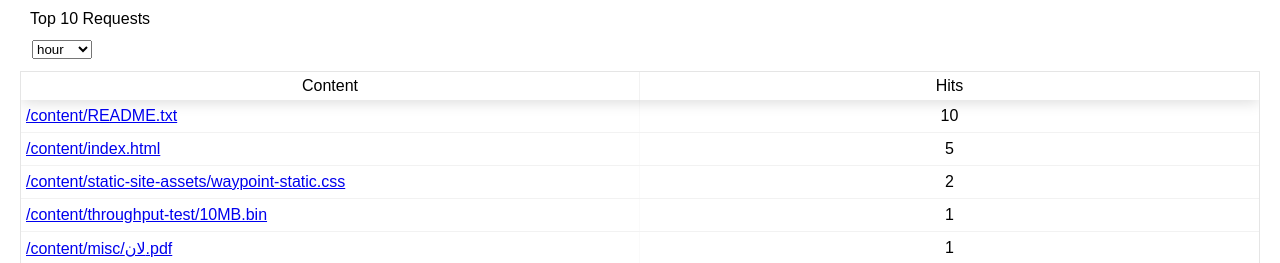
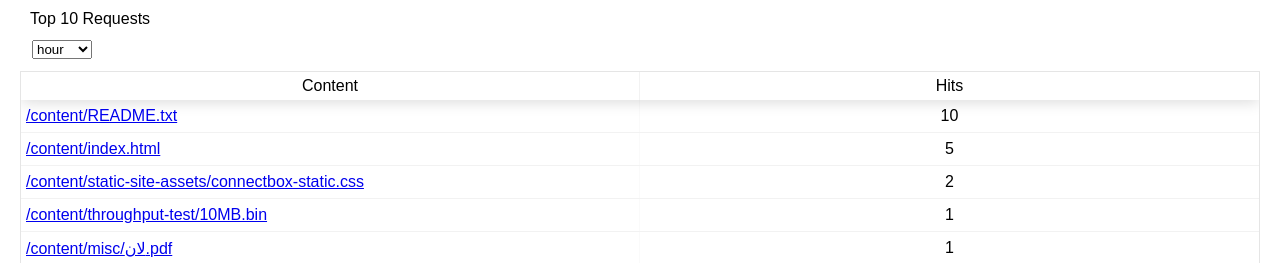
Before and after one commit to ConnectBox/connectbox-reports, a React (Create React App) app: page / in a window 1280 px wide. Shown: the top 263 px of the page. Built offline with nearby package versions, Linux system fonts and the light colour scheme; some icons are missing.

Commit message:
removal of all MV text

```diff
--- a/public/index.html
+++ b/public/index.html
@@ -20,7 +20,7 @@
       work correctly both with client-side routing and a non-root public URL.
       Learn how to configure a non-root public URL by running `npm run build`.
     -->
-    <title>WayPoint Reports</title>
+    <title>ConnectBox Reports</title>
   </head>
   <body>
     <noscript>
--- a/public/stats.top10.json
+++ b/public/stats.top10.json
@@ -9,7 +9,7 @@
       "count": 5
     },
     {
-      "resource": "/content/static-site-assets/waypoint-static.css",
+      "resource": "/content/static-site-assets/connectbox-static.css",
       "count": 2
     },
     {
@@ -31,7 +31,7 @@
       "count": 89
     },
     {
-      "resource": "/content/static-site-assets/waypoint-static.css",
+      "resource": "/content/static-site-assets/connectbox-static.css",
       "count": 77
     },
     {
@@ -49,7 +49,7 @@
       "count": 25
     },
     {
-      "resource": "/content/static-site-assets/waypoint-static.css",
+      "resource": "/content/static-site-assets/connectbox-static.css",
       "count": 17
     },
     {
@@ -67,7 +67,7 @@
       "count": 432
     },
     {
-      "resource": "/content/static-site-assets/waypoint-static.css",
+      "resource": "/content/static-site-assets/connectbox-static.css",
       "count": 233
     },
     {
@@ -85,7 +85,7 @@
       "count": 22
     },
     {
-      "resource": "/content/static-site-assets/waypoint-static.css",
+      "resource": "/content/static-site-assets/connectbox-static.css",
       "count": 18
     },
     {
--- a/published/index.html
+++ b/published/index.html
@@ -1 +1 @@
-<!DOCTYPE html><html lang="en"><head><meta charset="utf-8"><meta name="viewport" content="width=device-width,initial-scale=1,shrink-to-fit=no"><meta name="theme-color" content="#000000"><link rel="stylesheet" href="/css/font-awesome.min.css"/><link rel="manifest" href="/manifest.json"><link rel="shortcut icon" href="/favicon.ico"><title>WayPoint Reports</title><link href="static/css/main.css" rel="stylesheet"></head><body><noscript>You need to enable JavaScript to run this app.</noscript><div id="root"></div><script type="text/javascript" src="static/js/main.js"></script></body></html>
+<!DOCTYPE html><html lang="en"><head><meta charset="utf-8"><meta name="viewport" content="width=device-width,initial-scale=1,shrink-to-fit=no"><meta name="theme-color" content="#000000"><link rel="stylesheet" href="/css/font-awesome.min.css"/><link rel="manifest" href="/manifest.json"><link rel="shortcut icon" href="/favicon.ico"><title>ConnectBox Reports</title><link href="static/css/main.css" rel="stylesheet"></head><body><noscript>You need to enable JavaScript to run this app.</noscript><div id="root"></div><script type="text/javascript" src="static/js/main.js"></script></body></html>
```
Also changed, not shown: public/stats.json (+6 -6 lines), public/manifest.json, 1 other file (tests, documents, lock files or other folders).
